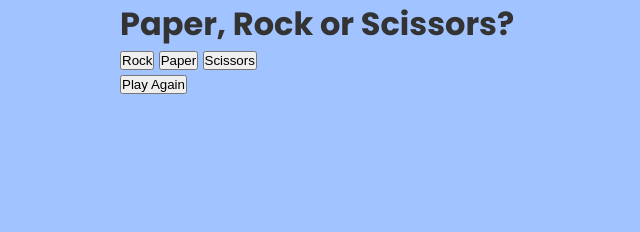
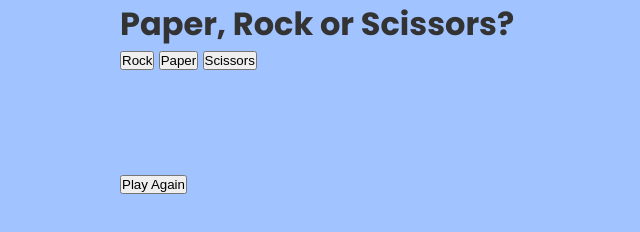
Before and after one commit to rmoraisr/tod-project-rock-paper-scissors, a plain HTML site: page index.html in a window 1280 px wide. Shown: the whole page, without its empty margins (0-640 px from the left). Drawn offline with Linux system fonts and the light colour scheme.

Commit message:
Add a minimum height to the results container
The minium height keep a distance between the buttons even before the messages appears

```diff
--- a/style.css
+++ b/style.css
@@ -19,3 +19,8 @@ body {
     margin: 0 auto;
     padding: 0 30px;
 }
+
+.results .container {
+    min-height: 100px;
+    padding: 20px;
+}
```
